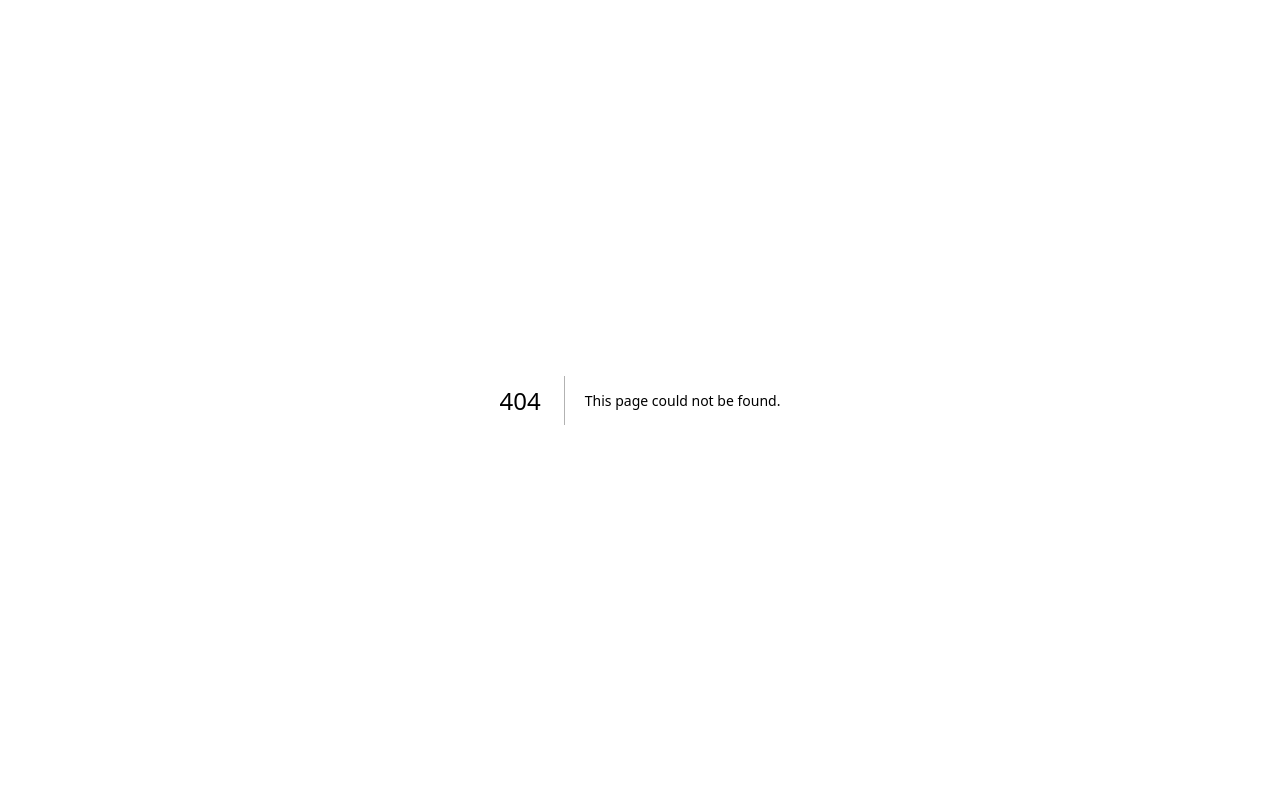
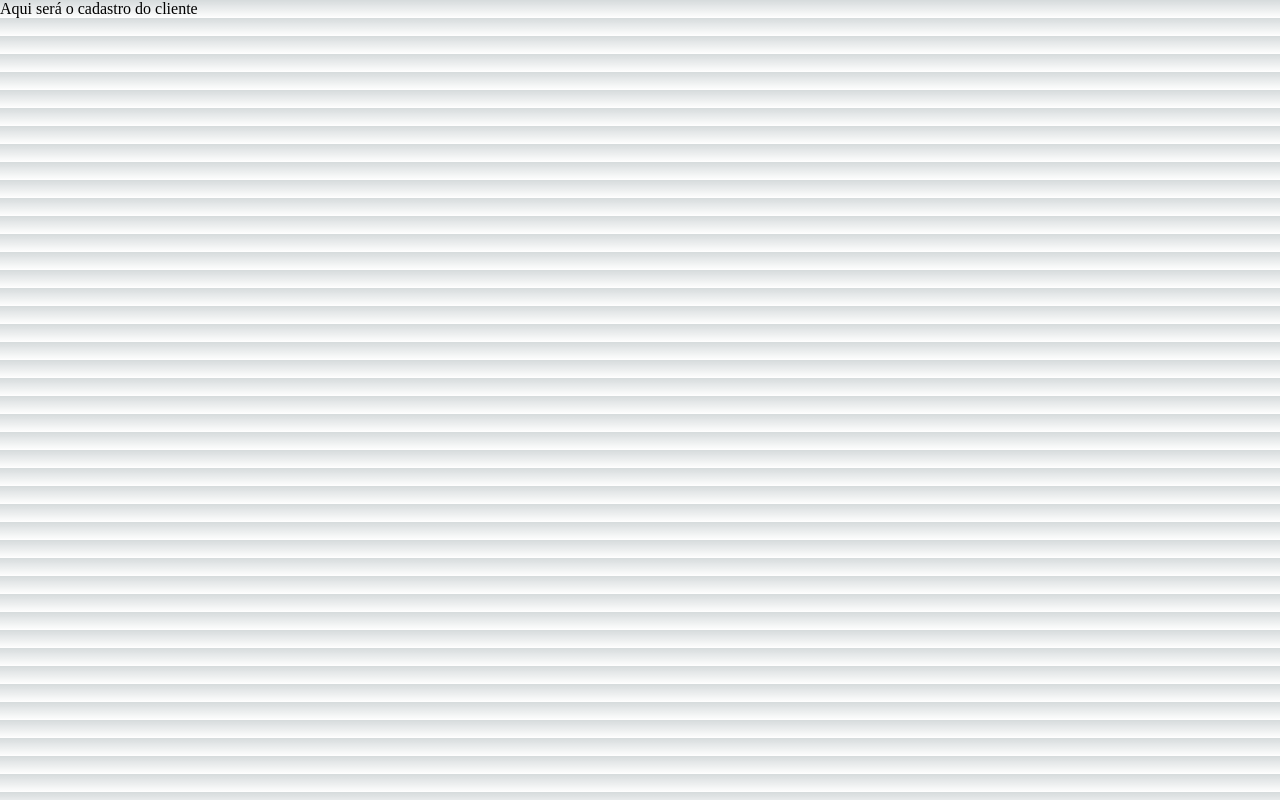
Before and after one commit to EduardoGomesSa/cadastro-cliente-next, a Next.js app: page /formularios/cadastro in a window 1280 px wide. Before the commit this address had no page. Built offline with nearby package versions, Linux system fonts and the light colour scheme.

Commit message:
criação do arquivo que ficará os cadastros

```diff
--- /dev/null
+++ b/src/pages/formularios/cadastro.tsx
@@ -0,0 +1,3 @@
+export default function CadastroCliente(){
+    return "Aqui será o cadastro do cliente"
+}
--- a/src/pages/teste.tsx
+++ /dev/null
@@ -1,3 +0,0 @@
-export default function Hello(){
-    return "Olá Mundo!"
-}
```
